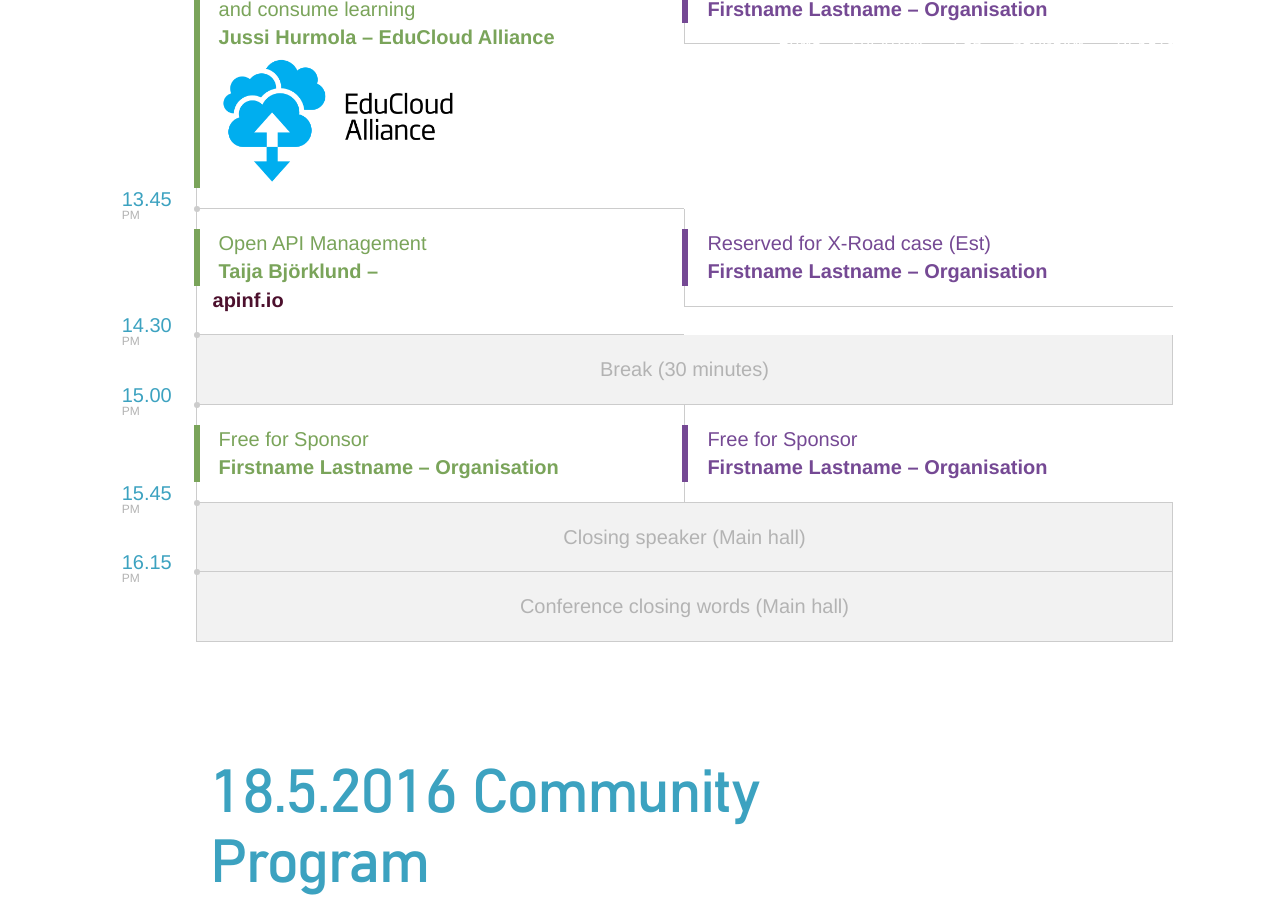
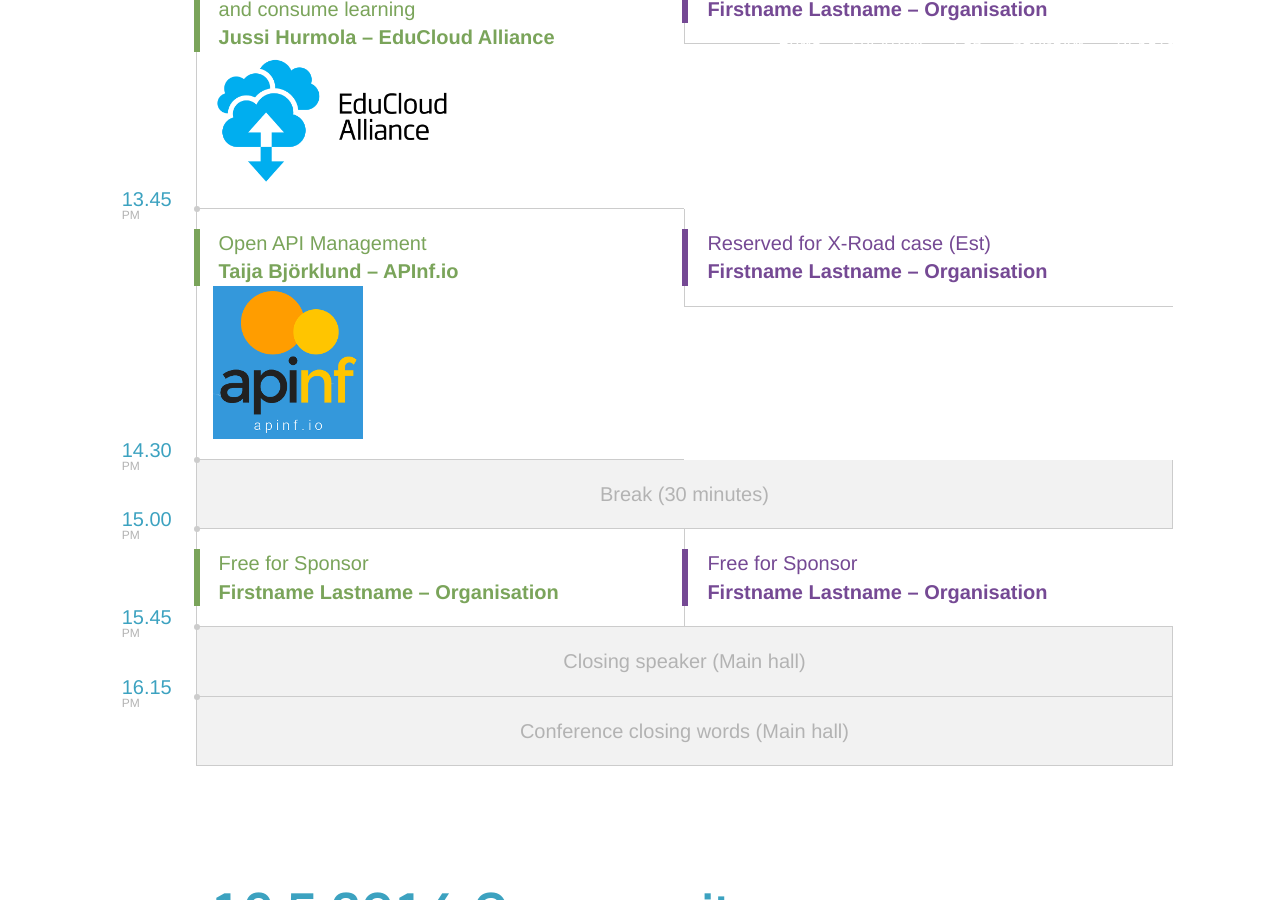
Before and after one commit to apidaysnordic/apidaysnordic.github.io, a Jekyll site: the page built from programme/index.md, in a window 1280 px wide and 900 px high, scrolled down 3139 px. Built offline with Jekyll 4.4.1, drawn with Linux system fonts in a browser that asks for light colours; some web fonts are replaced; comment, search, counter and statistics services are not loaded.

Commit message:
Added links

```diff
--- a/_layouts/programme.html
+++ b/_layouts/programme.html
@@ -426,7 +426,7 @@
                                     <br>
                                     <strong>Jussi Hurmola &ndash; EduCloud Alliance</strong>
 				    <br/>
-				    <img src="/images/sponsors/educloud-alliance.png" style="width:250px;"/>
+				    <a href="http://press.educloudalliance.org/" target="top"><img src="/images/sponsors/educloud-alliance.png" style="width:250px;"/></a>
                                 </a>
                             </div>
                             <div class="col-sm-6 entry entry-streams">
@@ -455,7 +455,9 @@
                                     <div class="visible-xs talk-location">Business Room</div>
                                     Open API Management
                                     <br>
-                                    <strong>Taija Björklund &ndash; <a href="https://apinf.io">apinf.io</a></strong>
+                                    <strong>Taija Björklund &ndash; APInf.io</strong>
+				    <br/>
+				    <a href="https://apinf.io" target="top"><img src="/images/sponsors/apinf-logo-small.png"/></a>
                                 </a>
                             </div>
                             <div class="col-sm-6 entry entry-streams">
```
